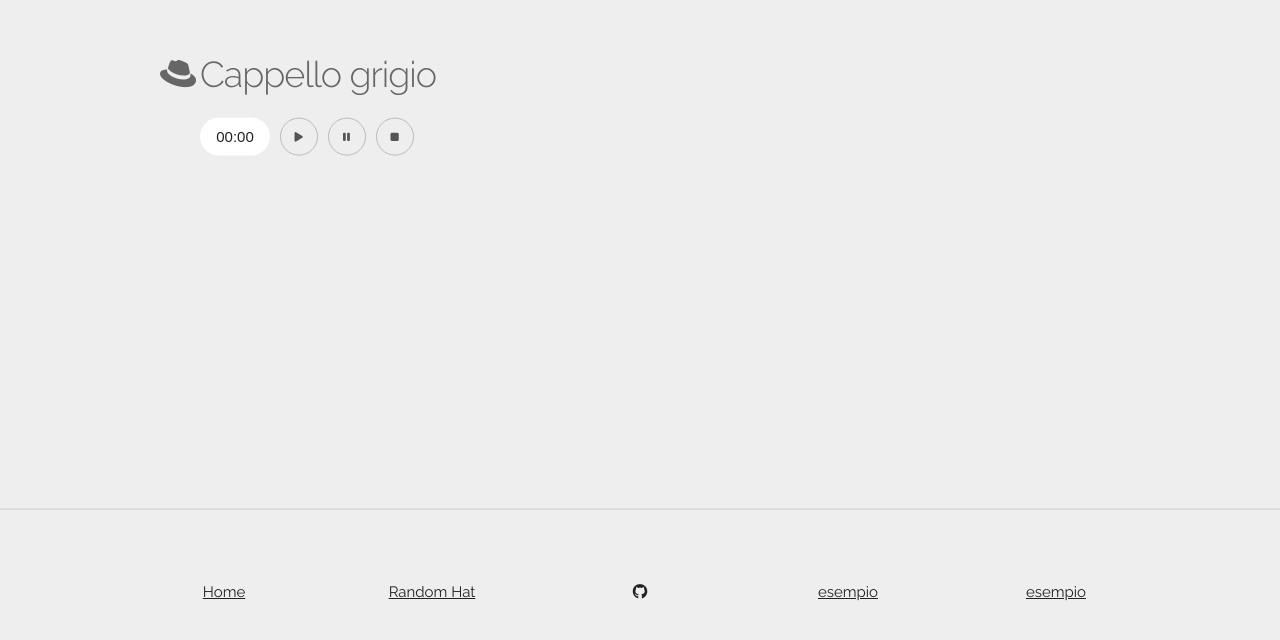
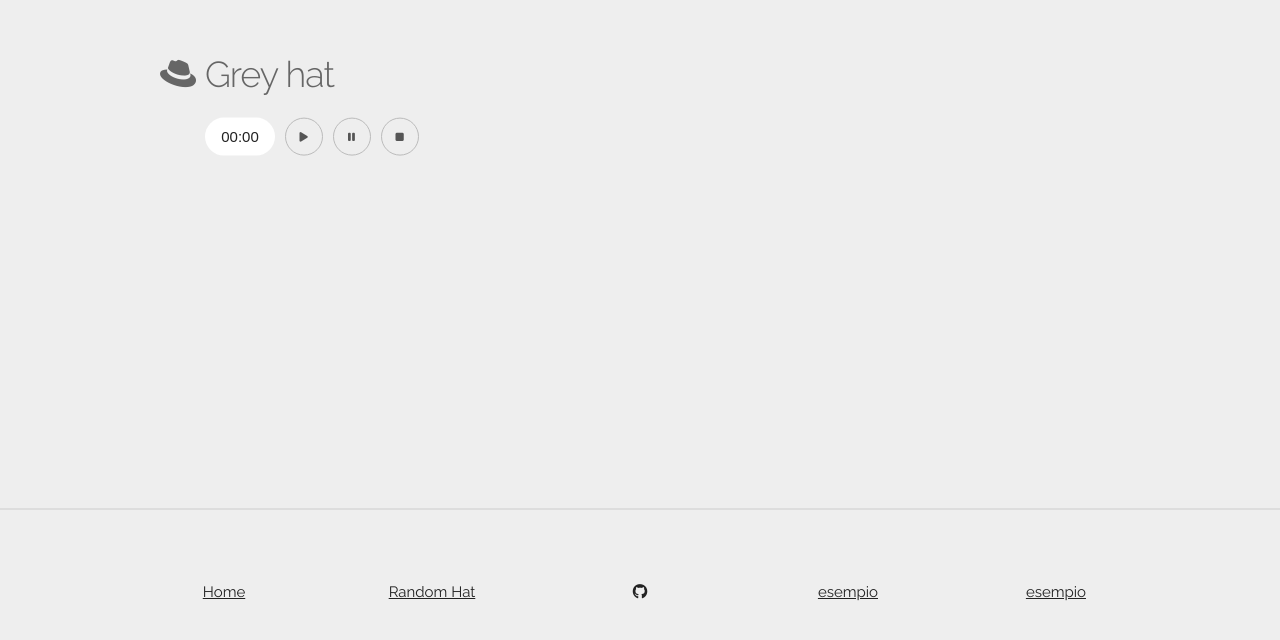
Before and after one commit to scamgi/hats, a Vue app: page /random-hat in a window 1280 px wide. Shown: the part 292-932 px from the top of the page. Built offline with nearby package versions, Linux system fonts and the light colour scheme.

Commit message:
design changes to hat component

```diff
--- a/src/components/Hat.vue
+++ b/src/components/Hat.vue
@@ -13,9 +13,7 @@ export default {
 <template>
   <div class="clearfix">
     <div class="icon">
-      <h3>
-        <HatIcon :color="hatColor"/>
-      </h3>
+      <h3><HatIcon :color="hatColor"/></h3>
     </div>
     <div class="details">
       <h3 :style="{color:hatColor}">{{hatName}}</h3>
@@ -27,7 +25,7 @@ export default {
 <style scoped>
 .icon {
   float: left;
-  margin-right: 5px;
+  margin-right: 1rem;
 }
 .details {
   float: left;
--- a/src/views/RandomHatView.vue
+++ b/src/views/RandomHatView.vue
@@ -6,7 +6,7 @@ import Timer from "../components/Timer.vue";
 
 <template>
   <div class="hat">
-    <Hat hatColor="#666" hatName="Cappello grigio">
+    <Hat hatColor="#666" hatName="Grey hat">
       <Timer />
     </Hat>
   </div>
```
